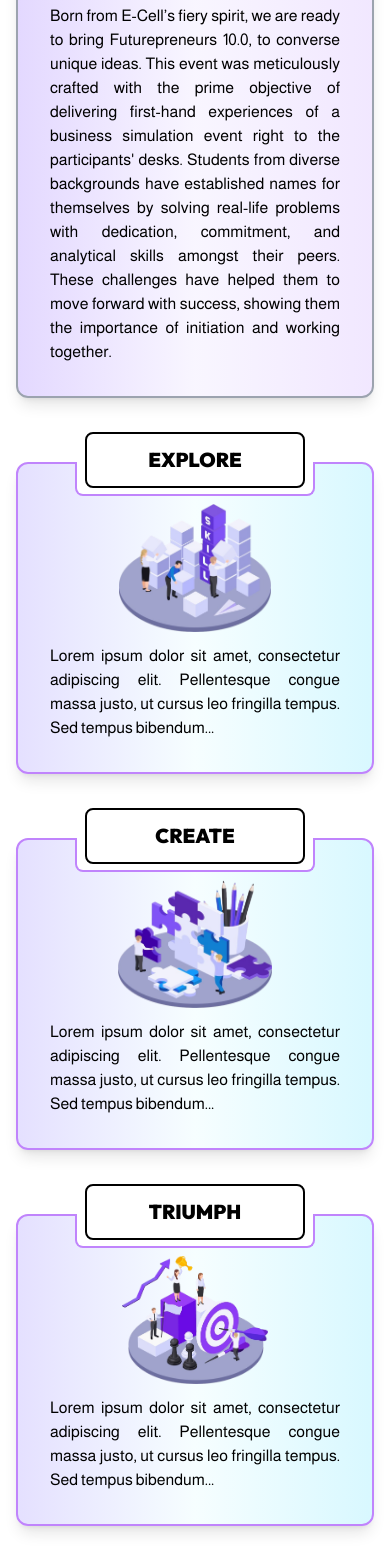
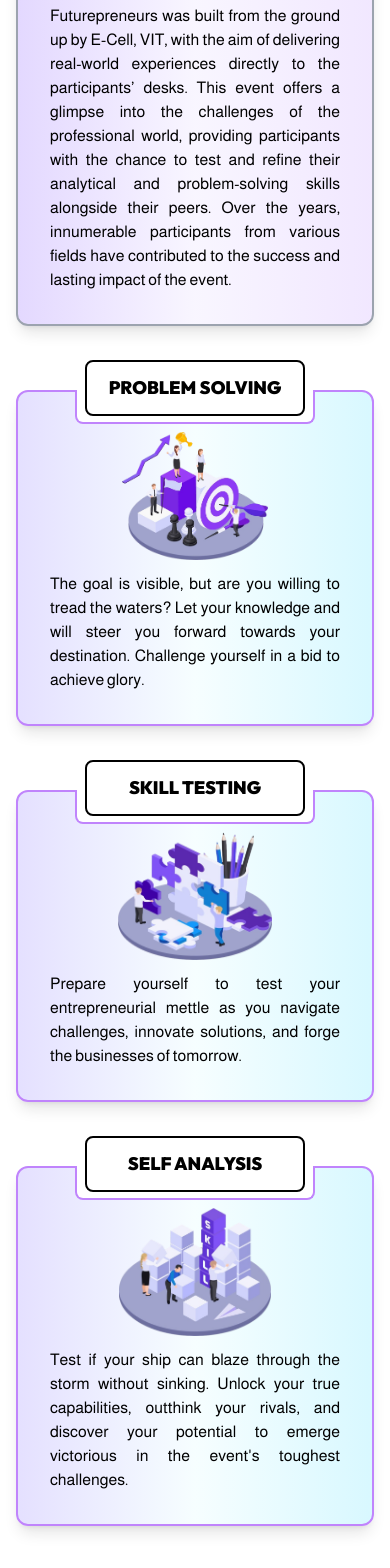
Before and after one commit to sawaraunakk31/FuturePreneurs-24, a Next.js app: page / in a window 390 px wide. Shown: the part 3348-4916 px from the top of the page. Built offline with nearby package versions, Linux system fonts and the light colour scheme; no server answers; a web font is replaced by a local one.

Commit message:
Storybehind content change

```diff
--- a/components/landingPage/storybehind.jsx
+++ b/components/landingPage/storybehind.jsx
@@ -23,14 +23,14 @@ export default function Home() {
           </div>
         </div>
         <p className="text-black font-almarai mt-10 text-justify">
-          Born from E-Cell’s fiery spirit, we are ready to bring Futurepreneurs 10.0, to converse unique ideas. This event was meticulously crafted with the prime objective of delivering first-hand experiences of a business simulation event right to the participants' desks. Students from diverse backgrounds have established names for themselves by solving real-life problems with dedication, commitment, and analytical skills amongst their peers. These challenges have helped them to move forward with success, showing them the importance of initiation and working together.
+        Futurepreneurs was built from the ground up by E-Cell, VIT, with the aim of delivering real-world experiences directly to the participants’ desks. This event offers a glimpse into the challenges of the professional world, providing participants with the chance to test and refine their analytical and problem-solving skills alongside their peers. Over the years, innumerable participants from various fields have contributed to the success and lasting impact of the event.
         </p>
       </div>
 
       {/* Cards Section */}
       <div className="mt-16 grid grid-cols-1 md:grid-cols-3 gap-8 max-w-[90%] mx-auto">
         {/* Problem Solving Card */}
-        <div className="relative bg-gradient-to-r bg-gradient from-[#BFB4FF69] via-[#E6FCFF5A] to-[#A1EEFF69] p-6 rounded-xl max-h-fit max-w-fit border-2 border-purple-400 hidden md:block"> {/* Visible only on medium and large devices */}
+        <div className="relative bg-gradient-to-r bg-gradient from-[#BFB4FF69] via-[#E6FCFF5A] to-[#A1EEFF69] p-6 rounded-xl h-[15.2rem] max-w-fit border-2 border-purple-400 hidden md:block"> {/* Visible only on medium and large devices */}
           <div className="absolute -top-8 -left-[0.1rem] transform">
             <div className="bg-white mt-[1.9rem] border-r-2 border-r-purple-400 border-b-2 border-b-purple-400 pr-2 pt-4 pb-2 rounded-br-lg">
               <div className="bg-white mt-[-2.6rem] px-4 py-2 border-2 border-black rounded-t-lg rounded-b-lg">
@@ -41,13 +41,14 @@ export default function Home() {
 
   <img src={problemsolving.src} alt="Problem Solving" className="float-right  h-32 w-32 m-2" />
   <p className="text-black font-almarai mt-12  overflow-wrap break-words max-w-full">
-  Lorem ipsum dolor sit amet, consectetur adipiscing elit. Pellentesque congue massa justo, ut cursus leo fringilla tempus. Sed tempus bibendum..
+  The goal is visible, but are you willing to tread the waters? Let your knowledge and will steer you forward towards your destination. Challenge yourself in a bid to achieve glory.
+
   </p>
 
         </div>
 
         {/* Skill Testing Card */}
-        <div className="relative bg-gradient-to-r bg-gradient from-[#BFB4FF69] via-[#E6FCFF5A] to-[#A1EEFF69] p-6 rounded-xl max-h-fit border-2 border-purple-400 hidden md:block"> {/* Visible only on medium and large devices */}
+        <div className="relative bg-gradient-to-r bg-gradient from-[#BFB4FF69] via-[#E6FCFF5A] to-[#A1EEFF69] p-6 rounded-xl h-[15.2rem] border-2 border-purple-400 hidden md:block"> {/* Visible only on medium and large devices */}
           <div className="absolute -top-8 -left-[0.1rem] transform">
             <div className="bg-white mt-[1.9rem] border-r-2 border-r-purple-400 border-b-2 border-b-purple-400 pr-2 pt-4 pb-2 rounded-br-lg">
               <div className="bg-white mt-[-2.6rem] px-4 py-2 border-2 border-black rounded-t-lg rounded-b-lg">
@@ -59,12 +60,13 @@ export default function Home() {
 
   <img src={skilltest.src} alt="Problem Solving" className="float-right  h-32 w-32 m-2" />
   <p className="text-black font-almarai mt-12  overflow-wrap break-words max-w-full">
-  Lorem ipsum dolor sit amet, consectetur adipiscing elit. Pellentesque congue massa justo, ut cursus leo fringilla tempus. Sed tempus bibendum...
+  Prepare yourself to test your entrepreneurial mettle as you navigate challenges, innovate solutions, and forge the businesses of tomorrow.
+
   </p>
         </div>
 
         {/* Self Analysis Card */}
-        <div className="relative bg-gradient-to-r bg-gradient from-[#BFB4FF69] via-[#E6FCFF5A] to-[#A1EEFF69] p-6 rounded-xl max-h-fit border-2 border-purple-400 hidden md:block"> {/* Visible only on medium and large devices */}
+        <div className="relative bg-gradient-to-r bg-gradient from-[#BFB4FF69] via-[#E6FCFF5A] to-[#A1EEFF69] p-6 rounded-xl h-[15.2rem] border-2 border-purple-400 hidden md:block"> {/* Visible only on medium and large devices */}
           <div className="absolute -top-8 -left-[0.1rem] transform">
             <div className="bg-white mt-[1.9rem] border-r-2 border-r-purple-400 border-b-2 border-b-purple-400 pr-2 pt-4 pb-2 rounded-br-lg">
               <div className="bg-white mt-[-2.6rem] px-4 py-2 border-2 border-black rounded-t-lg rounded-b-lg">
@@ -76,7 +78,8 @@ export default function Home() {
 
   <img src={selfanalysis.src} alt="Problem Solving" className="float-right  h-32 w-32 m-2" />
   <p className="text-black font-almarai mt-12  overflow-wrap break-words max-w-full">
-  Lorem ipsum dolor sit amet, consectetur adipiscing elit. Pellentesque congue massa justo, ut cursus leo fringilla tempus. Sed tempus bibendum...
+  Test if your ship can blaze through the storm without sinking. Unlock your true capabilities, outthink your rivals, and discover your potential to emerge victorious in the event's toughest challenges.
+
   </p>
         </div>
       </div>
@@ -97,7 +100,8 @@ export default function Home() {
           </div>
         </div>
         <p className="text-black font-almarai mt-16 text-justify">
-          Born from E-Cell’s fiery spirit, we are ready to bring Futurepreneurs 10.0, to converse unique ideas. This event was meticulously crafted with the prime objective of delivering first-hand experiences of a business simulation event right to the participants' desks. Students from diverse backgrounds have established names for themselves by solving real-life problems with dedication, commitment, and analytical skills amongst their peers. These challenges have helped them to move forward with success, showing them the importance of initiation and working together.
+        Futurepreneurs was built from the ground up by E-Cell, VIT, with the aim of delivering real-world experiences directly to the participants’ desks. This event offers a glimpse into the challenges of the professional world, providing participants with the chance to test and refine their analytical and problem-solving skills alongside their peers. Over the years, innumerable participants from various fields have contributed to the success and lasting impact of the event.
+
         </p>
       </div>
 
@@ -106,42 +110,44 @@ export default function Home() {
         <div className="absolute -top-8 left-1/2 transform -translate-x-1/2">
           <div className="flex w-[15rem] bg-white border-b-2 border-b-purple-400 border-r-2 border-r-purple-400 border-l-2 border-l-purple-400 px-4 py-4 rounded-b-lg mt-[1.9rem]">
             <div className="flex items-center justify-center w-[14rem] bg-white px-4 py-2 rounded-t-lg rounded-b-lg mb-[-0.6rem] mr-[-0.5rem] ml-[-0.5rem] border-2 border-black mt-[-2.9rem]">
-              <h1 className="text-xl font-extrabold font-outfit ">EXPLORE</h1>
+              <h1 className="text-lg font-extrabold font-outfit ">PROBLEM SOLVING</h1>
+
+            </div>
+          </div>
+        </div>
+        <img src={problemsolving.src} alt="" className=" h-32 w-AUTO mx-auto mt-2" />
+            <p className="text-black font-almarai mt-3 text-justify">
+            The goal is visible, but are you willing to tread the waters? Let your knowledge and will steer you forward towards your destination. Challenge yourself in a bid to achieve glory.
+
+            </p>
+      </div>
+      <div className="relative bg-gradient-to-r bg-gradient from-[#BFB4FF69] via-[#E6FCFF5A] to-[#A1EEFF69] p-8 rounded-xl shadow-lg w-full max-w-4xl mx-auto mt-[4rem] border-2 border-purple-400">
+        <div className="absolute -top-8 left-1/2 transform -translate-x-1/2">
+        <div className="flex w-[15rem] bg-white border-b-2 border-b-purple-400 border-r-2 border-r-purple-400 border-l-2 border-l-purple-400 px-4 py-4 rounded-b-lg mt-[1.9rem]">
+        <div className="flex items-center justify-center w-[14rem] bg-white px-4 py-2 rounded-t-lg rounded-b-lg mb-[-0.6rem] mr-[-0.5rem] ml-[-0.5rem] border-2 border-black mt-[-2.9rem]">
+              <h1 className="text-lg font-extrabold font-outfit ">SKILL TESTING</h1>
+
+            </div>
+          </div>
+        </div>
+        <img src={skilltest.src} alt="" className=" h-32 w-AUTO mx-auto mt-2" />
+            <p className="text-black font-almarai mt-3 text-justify">
+            Prepare yourself to test your entrepreneurial mettle as you navigate challenges, innovate solutions, and forge the businesses of tomorrow.
+
+            </p>
+      </div>
+      <div className="relative bg-gradient-to-r bg-gradient from-[#BFB4FF69] via-[#E6FCFF5A] to-[#A1EEFF69] p-8 rounded-xl shadow-lg  max-w-3xl mx-auto mt-[4rem] border-2 border-purple-400">
+        <div className="absolute -top-8 left-1/2 transform -translate-x-1/2">
+        <div className="flex w-[15rem] bg-white border-b-2 border-b-purple-400 border-r-2 border-r-purple-400 border-l-2 border-l-purple-400 px-4 py-4 rounded-b-lg mt-[1.9rem]">
+        <div className="flex items-center justify-center w-[14rem] bg-white px-4 py-2 rounded-t-lg rounded-b-lg mb-[-0.6rem] mr-[-0.5rem] ml-[-0.5rem] border-2 border-black mt-[-2.9rem]">
+              <h1 className="text-lg font-extrabold font-outfit ">SELF ANALYSIS</h1>
 
             </div>
           </div>
         </div>
         <img src={selfanalysis.src} alt="" className=" h-32 w-AUTO mx-auto mt-2" />
             <p className="text-black font-almarai mt-3 text-justify">
-              Lorem ipsum dolor sit amet, consectetur adipiscing elit. Pellentesque congue massa justo, ut cursus leo fringilla tempus. Sed tempus bibendum...
-            </p>
-      </div>
-      <div className="relative bg-gradient-to-r bg-gradient from-[#BFB4FF69] via-[#E6FCFF5A] to-[#A1EEFF69] p-8 rounded-xl shadow-lg w-full max-w-4xl mx-auto mt-[4rem] border-2 border-purple-400">
-        <div className="absolute -top-8 left-1/2 transform -translate-x-1/2">
-        <div className="flex w-[15rem] bg-white border-b-2 border-b-purple-400 border-r-2 border-r-purple-400 border-l-2 border-l-purple-400 px-4 py-4 rounded-b-lg mt-[1.9rem]">
-        <div className="flex items-center justify-center w-[14rem] bg-white px-4 py-2 rounded-t-lg rounded-b-lg mb-[-0.6rem] mr-[-0.5rem] ml-[-0.5rem] border-2 border-black mt-[-2.9rem]">
-              <h1 className="text-xl font-extrabold font-outfit ">CREATE</h1>
-
-            </div>
-          </div>
-        </div>
-        <img src={skilltest.src} alt="" className=" h-32 w-AUTO mx-auto mt-2" />
-            <p className="text-black font-almarai mt-3 text-justify">
-              Lorem ipsum dolor sit amet, consectetur adipiscing elit. Pellentesque congue massa justo, ut cursus leo fringilla tempus. Sed tempus bibendum...
-            </p>
-      </div>
-      <div className="relative bg-gradient-to-r bg-gradient from-[#BFB4FF69] via-[#E6FCFF5A] to-[#A1EEFF69] p-8 rounded-xl shadow-lg  max-w-3xl mx-auto mt-[4rem] border-2 border-purple-400">
-        <div className="absolute -top-8 left-1/2 transform -translate-x-1/2">
-        <div className="flex w-[15rem] bg-white border-b-2 border-b-purple-400 border-r-2 border-r-purple-400 border-l-2 border-l-purple-400 px-4 py-4 rounded-b-lg mt-[1.9rem]">
-        <div className="flex items-center justify-center w-[14rem] bg-white px-4 py-2 rounded-t-lg rounded-b-lg mb-[-0.6rem] mr-[-0.5rem] ml-[-0.5rem] border-2 border-black mt-[-2.9rem]">
-              <h1 className="text-xl font-extrabold font-outfit ">TRIUMPH</h1>
-
-            </div>
-          </div>
-        </div>
-        <img src={problemsolving.src} alt="" className=" h-32 w-AUTO mx-auto mt-2" />
-            <p className="text-black font-almarai mt-3 text-justify">
-              Lorem ipsum dolor sit amet, consectetur adipiscing elit. Pellentesque congue massa justo, ut cursus leo fringilla tempus. Sed tempus bibendum...
+            Test if your ship can blaze through the storm without sinking. Unlock your true capabilities, outthink your rivals, and discover your potential to emerge victorious in the event's toughest challenges.
             </p>
       </div>
       </div>
```
